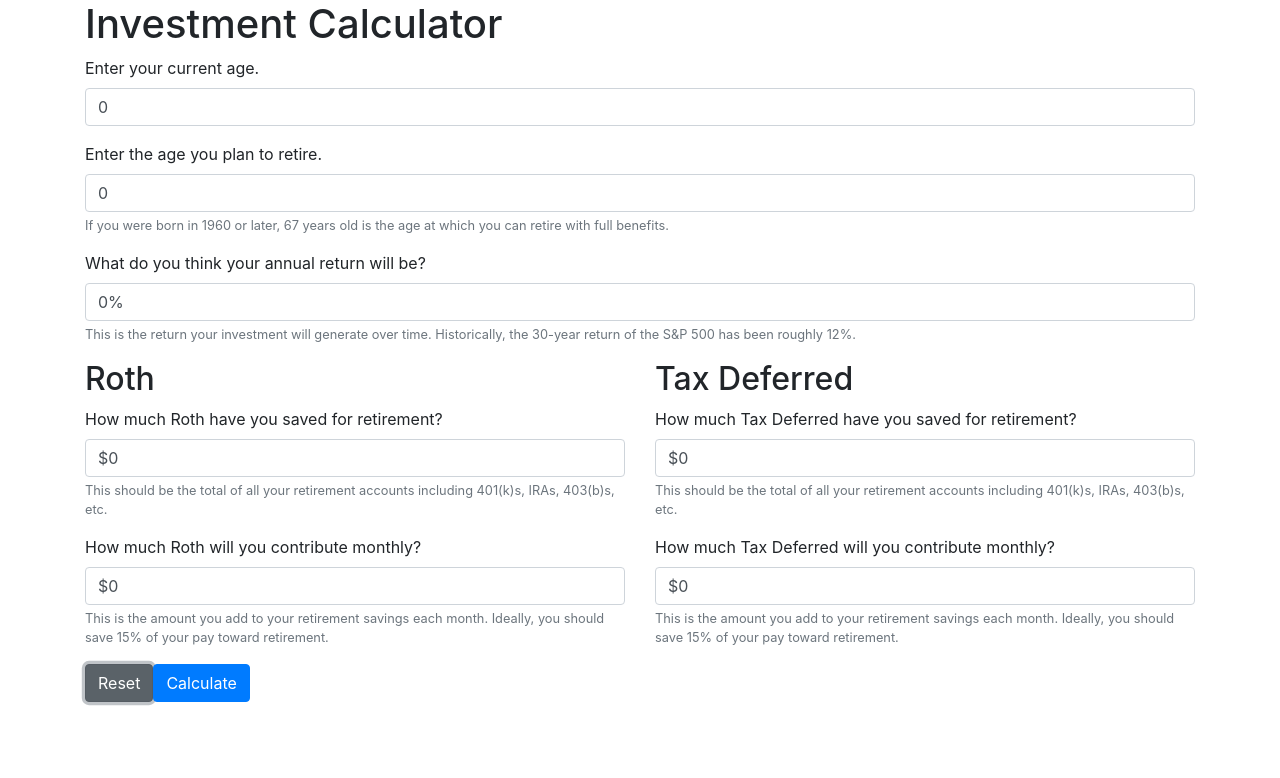
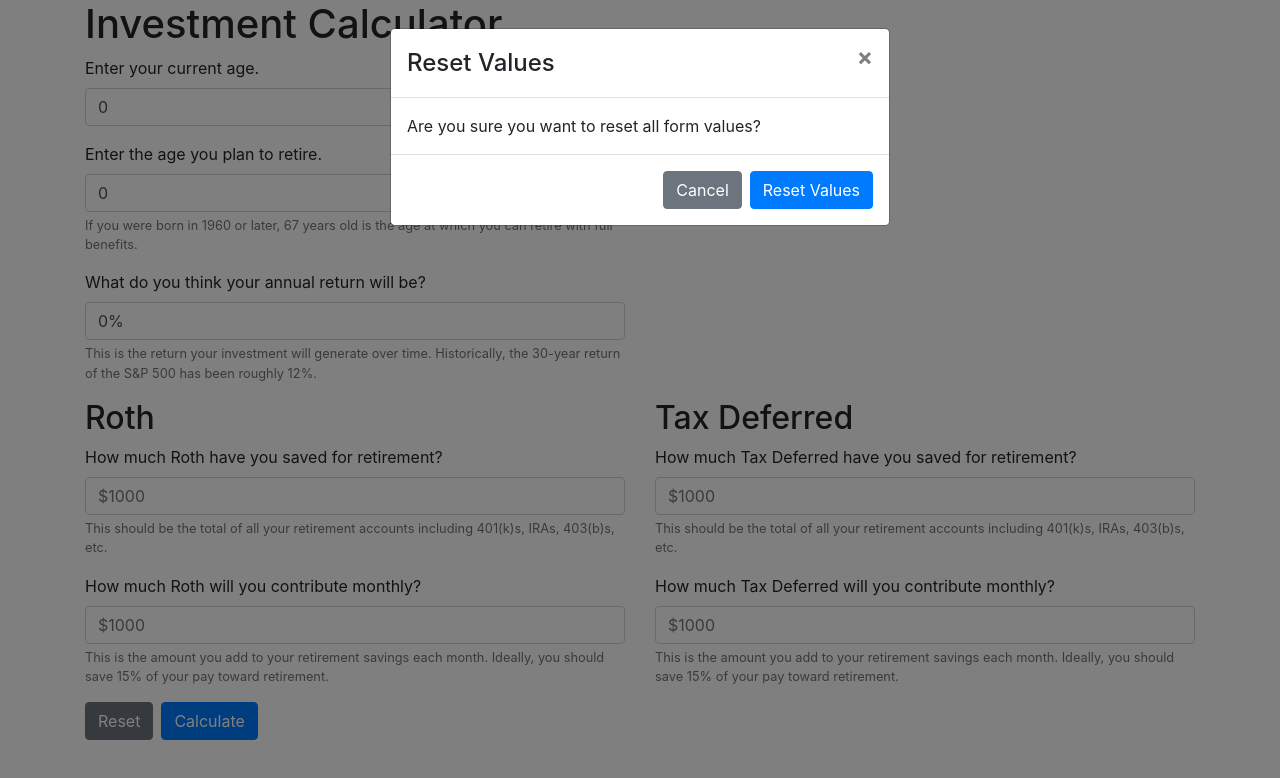
Before and after one commit to JPerere/investment-calculator, a React (Create React App) app: page / in a window 1280 px wide. Both pictures are taken after a click on the button "Reset". Shown: the top 778 px of the page. Built offline with nearby package versions, Linux system fonts and the light colour scheme.

Commit message:
Refactor

```diff
--- a/src/App.js
+++ b/src/App.js
@@ -4,30 +4,95 @@ import { Container, Row, Col } from "react-bootstrap";
 import Calculation from "./Calculation";
 import AccountType from "./Constants";
 import ProfileInfo from "./ProfileInfo";
-import { Button } from "react-bootstrap";
+import { Button, Modal } from "react-bootstrap";
+import { useState } from "react";
+import Results from "./Results";
 
 function App() {
+  const [amountRothSaved, setAmountRothSaved] = useState("");
+  const [monthlyRothSaved, setMonthlyRothSaved] = useState("");
+  const [amountSaved, setAmountSaved] = useState("");
+  const [monthlySaved, setMonthlySaved] = useState("");
+  const [startAge, setStartAge] = useState("");
+  const [endAge, setEndAge] = useState("");
+  const [percent, setPercent] = useState("");
+  const [showConfirmReset, setShowConfirmReset] = useState(false);
+  const handleCloseReset = () => setShowConfirmReset(false);
+  const handleShowReset = () => setShowConfirmReset(true);
+
+  const resetValues = () => {
+    setAmountRothSaved("");
+    setMonthlyRothSaved("");
+    setAmountSaved("");
+    setMonthlySaved("");
+    setStartAge("");
+    setEndAge("");
+    setPercent("");
+    handleCloseReset();
+  };
   return (
     <Container>
       <Row>
-        <Col>
-          <ProfileInfo></ProfileInfo>
+        <Col lg="6">
+          <ProfileInfo
+            startAge={startAge}
+            startAgeChanged={(e) => setStartAge(e.target.value)}
+            endAge={endAge}
+            endAgeChanged={(e) => setEndAge(e.target.value)}
+            percent={percent}
+            percentChanged={(e) => setPercent(e.target.value)}
+          ></ProfileInfo>
         </Col>
       </Row>
       <Row>
         <Col>
-          <Calculation acctType={AccountType.PostTax}></Calculation>
+          <Calculation
+            amountSaved={amountRothSaved}
+            amountSavedChanged={(e) => setAmountRothSaved(e.target.value)}
+            monthlySaved={monthlyRothSaved}
+            monthlySavedChanged={(e) => setMonthlyRothSaved(e.target.value)}
+            acctType={AccountType.PostTax}
+          ></Calculation>
         </Col>
         <Col>
-          <Calculation acctType={AccountType.PreTax}></Calculation>
+          <Calculation
+            amountSaved={amountSaved}
+            amountSavedChanged={(e) => setAmountSaved(e.target.value)}
+            monthlySaved={monthlySaved}
+            monthlySavedChanged={(e) => setMonthlySaved(e.target.value)}
+            acctType={AccountType.PreTax}
+          ></Calculation>
         </Col>
       </Row>
       <Row>
         <Col>
-          <Button variant="secondary">Reset</Button>
-          <Button variant="primary">Calculate</Button>
+          <Button variant="secondary" onClick={handleShowReset}>
+            Reset
+          </Button>
+          <Button variant="primary" className="ml-2">
+            Calculate
+          </Button>
         </Col>
       </Row>
+      <Row>
+        <Col>
+          <Results ageStart={startAge} ageEnd={endAge}></Results>
+        </Col>
+      </Row>
+      <Modal show={showConfirmReset} onHide={handleCloseReset}>
+        <Modal.Header closeButton>
+          <Modal.Title>Reset Values</Modal.Title>
+        </Modal.Header>
+        <Modal.Body>Are you sure you want to reset all form values?</Modal.Body>
+        <Modal.Footer>
+          <Button variant="secondary" onClick={handleCloseReset}>
+            Cancel
+          </Button>
+          <Button variant="primary" onClick={resetValues}>
+            Reset Values
+          </Button>
+        </Modal.Footer>
+      </Modal>
     </Container>
   );
 }
--- a/src/Calculation.js
+++ b/src/Calculation.js
@@ -11,11 +11,6 @@ function Calculation(props) {
     }
     return parseFloat(val.replace(/\$|,/g, ""));
   }
-  const [amountSaved, setAmountSaved] = useState(0);
-  const amountSavedChanged = (e) => setAmountSaved(e.target.value);
-
-  const [monthlySaved, setMonthlySaved] = useState(0);
-  const monthlySavedChanged = (e) => setMonthlySaved(e.target.value);
 
   return (
     <>
@@ -26,12 +21,13 @@ function Calculation(props) {
             How much {props.acctType} have you saved for retirement?
           </Form.Label>
           <NumberFormat
+            placeholder="$1000"
             className="form-control"
-            value={amountSaved}
+            value={props.amountSaved}
             displayType={"input"}
             thousandSeparator={true}
             prefix={"$"}
-            onChange={amountSavedChanged}
+            onChange={props.amountSavedChanged}
             decimalScale="0"
           />
           <Form.Text className="text-muted">
@@ -45,11 +41,12 @@ function Calculation(props) {
           </Form.Label>
           <NumberFormat
             className="form-control"
-            value={monthlySaved}
+            placeholder="$1000"
+            value={props.monthlySaved}
             displayType={"input"}
             thousandSeparator={true}
             prefix={"$"}
-            onChange={monthlySavedChanged}
+            onChange={props.monthlySavedChanged}
             decimalScale="0"
           />
           <Form.Text className="text-muted">
--- /dev/null
+++ b/src/Results.js
@@ -0,0 +1,9 @@
+function Results(props) {
+  return (
+    <>
+      {props.ageStart}&nbsp;{props.ageEnd}
+    </>
+  );
+}
+
+export default Results;
```
